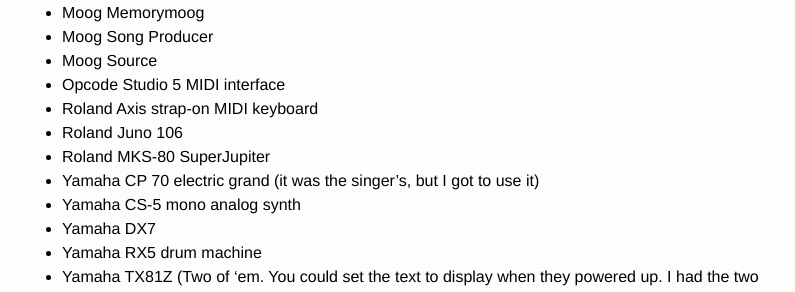
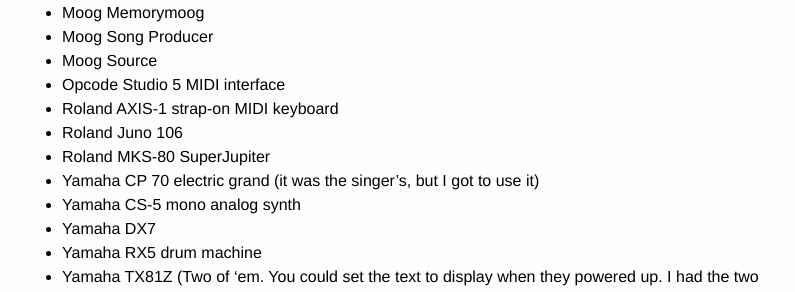
Before and after one commit to jimm/www-jimmenard-com-jekyll, a Jekyll site: the page built from music.md, in a window 1280 px wide and 900 px high, scrolled down 3105 px. Shown: the part 160-452 px from the top of the window, without its empty margins (238-1033 px from the left). Built offline with Jekyll 4.4.1, drawn with Linux system fonts in a browser that asks for light colours.

Commit message:
removed unused Rakefile; fixed gear name

```diff
--- a/music.md
+++ b/music.md
@@ -156,7 +156,7 @@ the late '70's, but here's what I remember:
 - Moog Song Producer
 - Moog Source
 - Opcode Studio 5 MIDI interface
-- Roland Axis strap-on MIDI keyboard
+- Roland AXIS-1 strap-on MIDI keyboard
 - Roland Juno 106
 - Roland MKS-80 SuperJupiter
 - Yamaha CP 70 electric grand (it was the singer's, but I got to use it)
```
Also changed, not shown: 1 other file.
